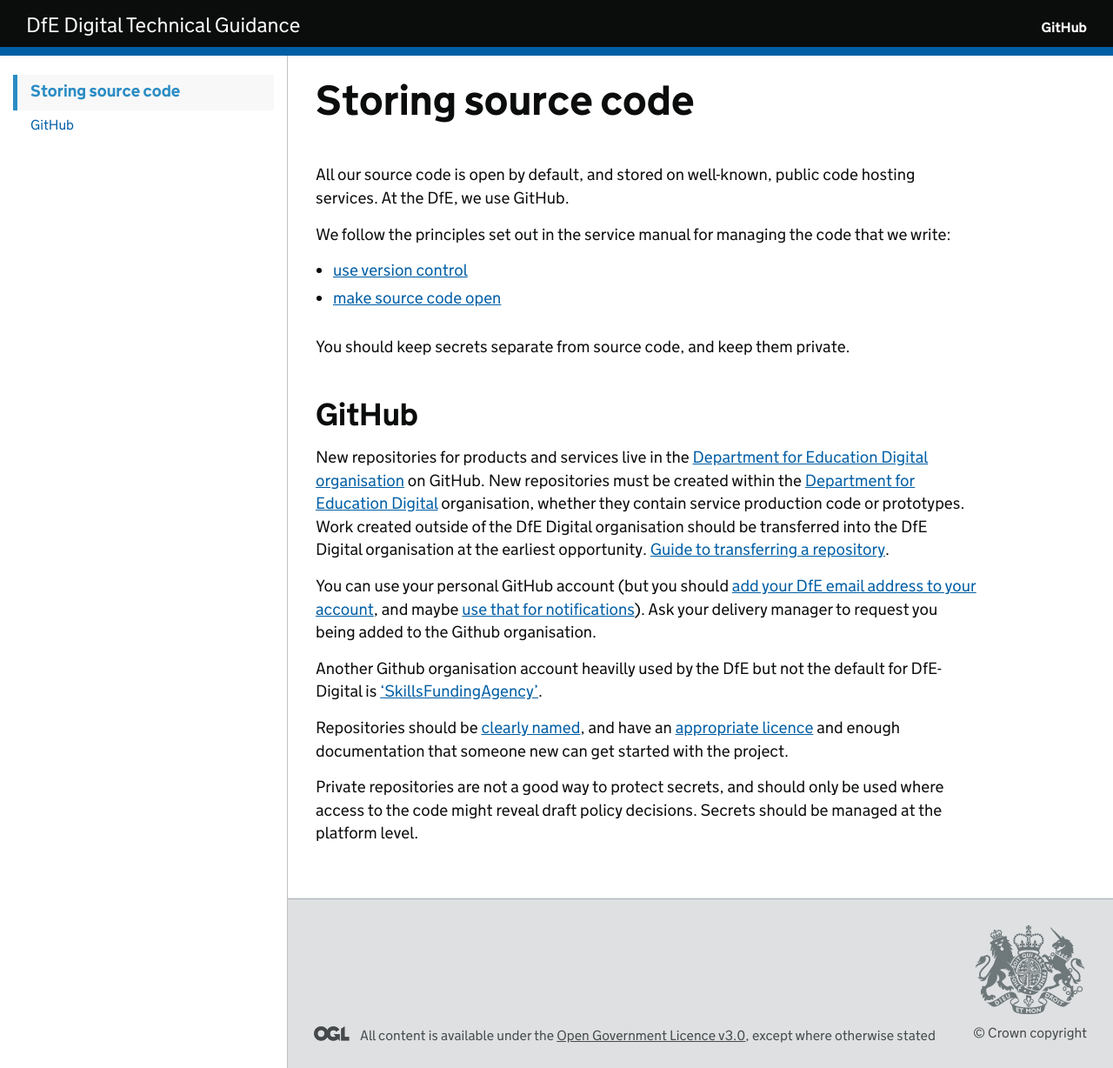
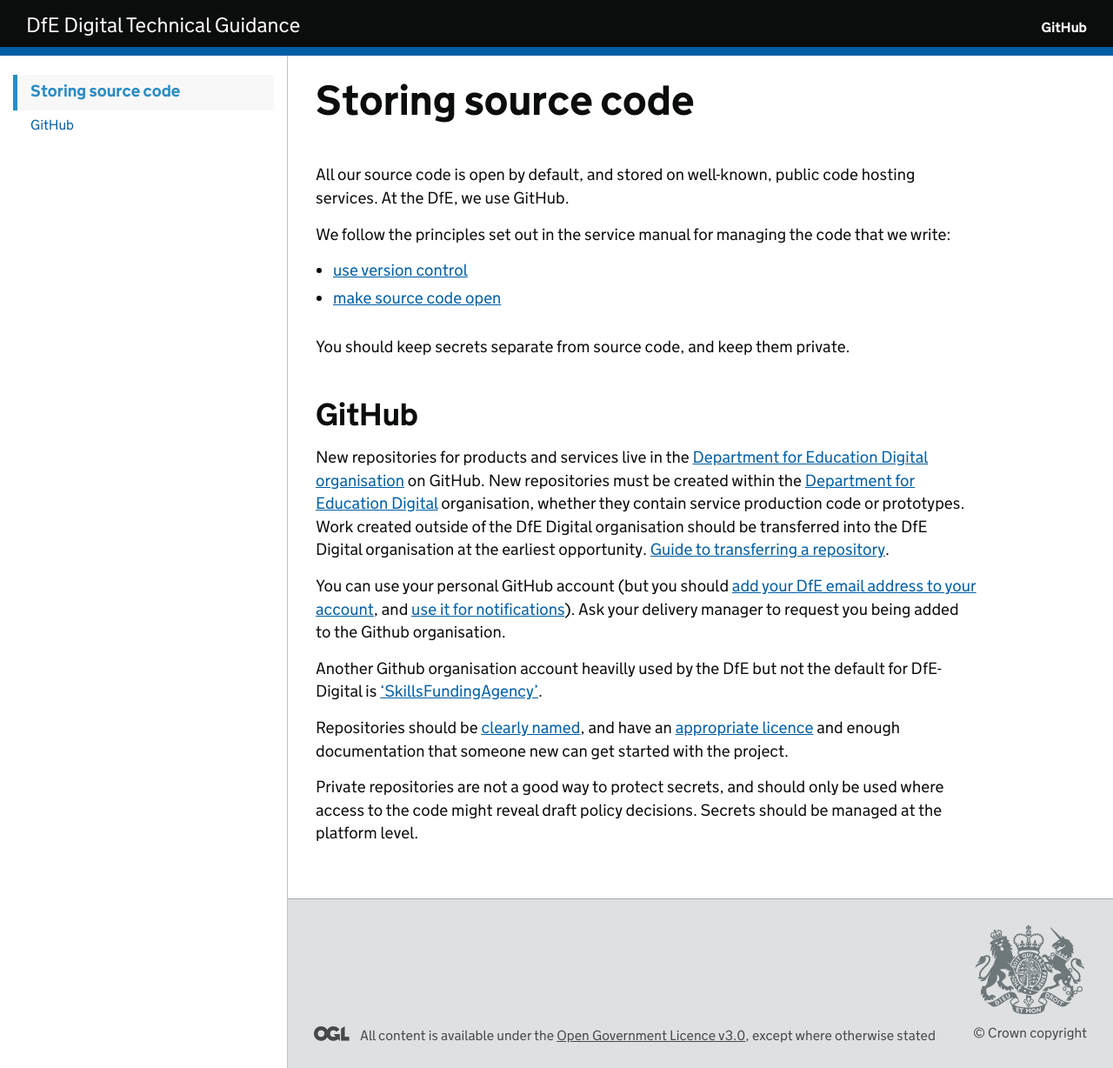
Before and after one commit to DFE-Digital/technical-guidance, a Jekyll site: the page built from standards/storing-source-code.md, in a window 1280 px wide. Shown: the whole page at 87% size. Built offline with Jekyll 4.4.1, drawn with Linux system fonts in a browser that asks for light colours; our own code applies the rules of GitHub Pages for plain Markdown files.

Commit message:
Remove ambiguity from the notification directive

```diff
--- a/standards/storing-source-code.md
+++ b/standards/storing-source-code.md
@@ -23,7 +23,7 @@ on GitHub. New repositories must be created within the [Department for Education
 
 You can use your personal GitHub account (but you should [add your DfE
 email address to your account](https://help.github.com/articles/adding-an-email-address-to-your-github-account/),
-and maybe [use that for notifications](https://help.github.com/articles/managing-notification-emails-for-organizations/)).
+and [use it for notifications](https://help.github.com/articles/managing-notification-emails-for-organizations/)).
 Ask your delivery manager to request you being added to the Github organisation.
 
 Another Github organisation account heavilly used by the DfE but not the default for DfE-Digital is ['SkillsFundingAgency'](https://github.com/SkillsFundingAgency/).
@@ -33,4 +33,4 @@ and have an [appropriate licence]({{ '/standards/licencing-software-or-code' | r
 and enough documentation that someone new can get started with the
 project.
 
-Private repositories are not a good way to protect secrets, and should only be used where access to the code might reveal draft policy decisions.  Secrets should be managed at the platform level.
+Private repositories are not a good way to protect secrets, and should only be used where access to the code might reveal draft policy decisions. Secrets should be managed at the platform level.
```
